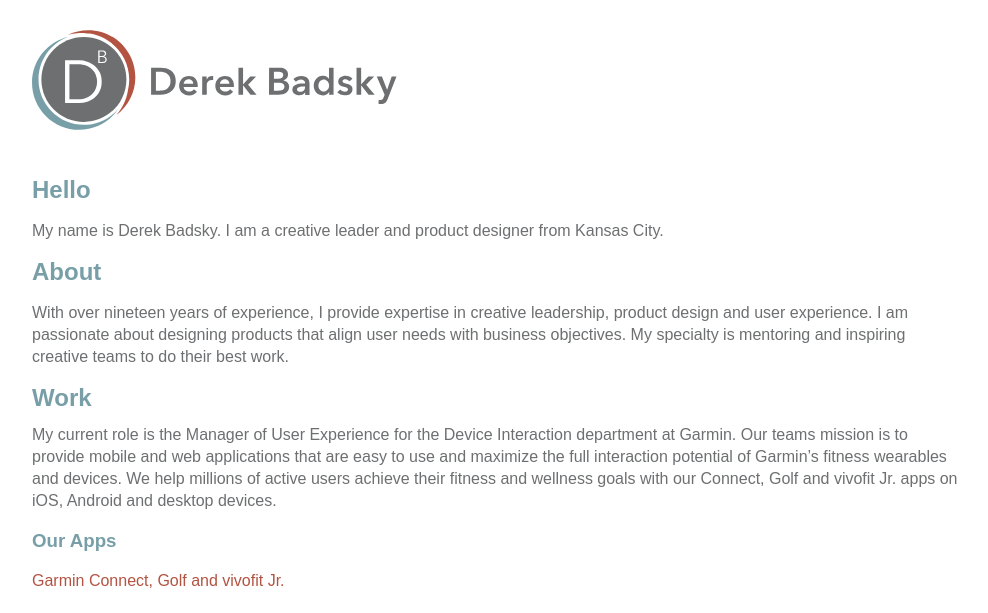
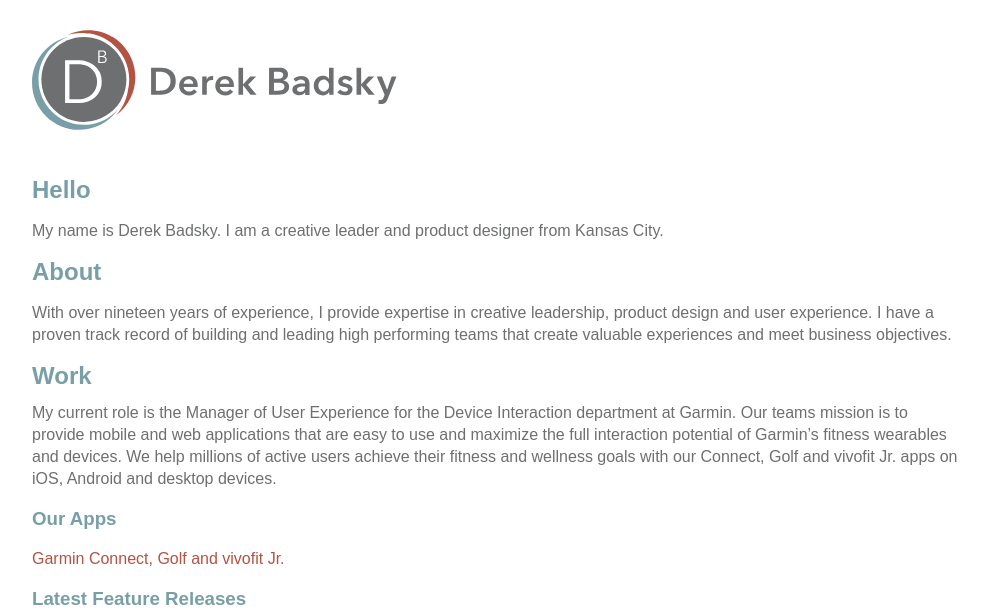
Before and after one commit to derekbadsky/derekbadsky.github.io, a plain HTML site: page index.html in a window 1280 px wide. Shown: the top 613 px of the page, without its empty margins (143-1131 px from the left). Drawn offline with Linux system fonts and the light colour scheme.

Commit message:
Update index.html

```diff
--- a/index.html
+++ b/index.html
@@ -24,7 +24,7 @@
       <H2>Hello</h2>
       <p>My name is Derek Badsky. I am a creative leader and product designer from Kansas City.</p>
       <H2>About</h2>
-      <p>With over nineteen years of experience, I provide expertise in creative leadership, product design and user experience. I am passionate about designing products that align user needs with business objectives. My specialty is mentoring and inspiring creative teams to do their best work.</p>
+      <p>With over nineteen years of experience, I provide expertise in creative leadership, product design and user experience. I have a proven track record of building and leading high performing teams that create valuable experiences and meet business objectives.</p>
       <h2>Work</</h2>
       <p>My current role is the Manager of User Experience for the Device Interaction department at Garmin. Our teams mission is to provide mobile and web applications that are easy to use and maximize the full interaction potential of Garmin’s fitness wearables and devices. We help millions of active users achieve their fitness and wellness goals with our Connect, Golf and vivofit Jr. apps on iOS, Android and desktop devices.</p>
       <h3>Our Apps</h3>
```
